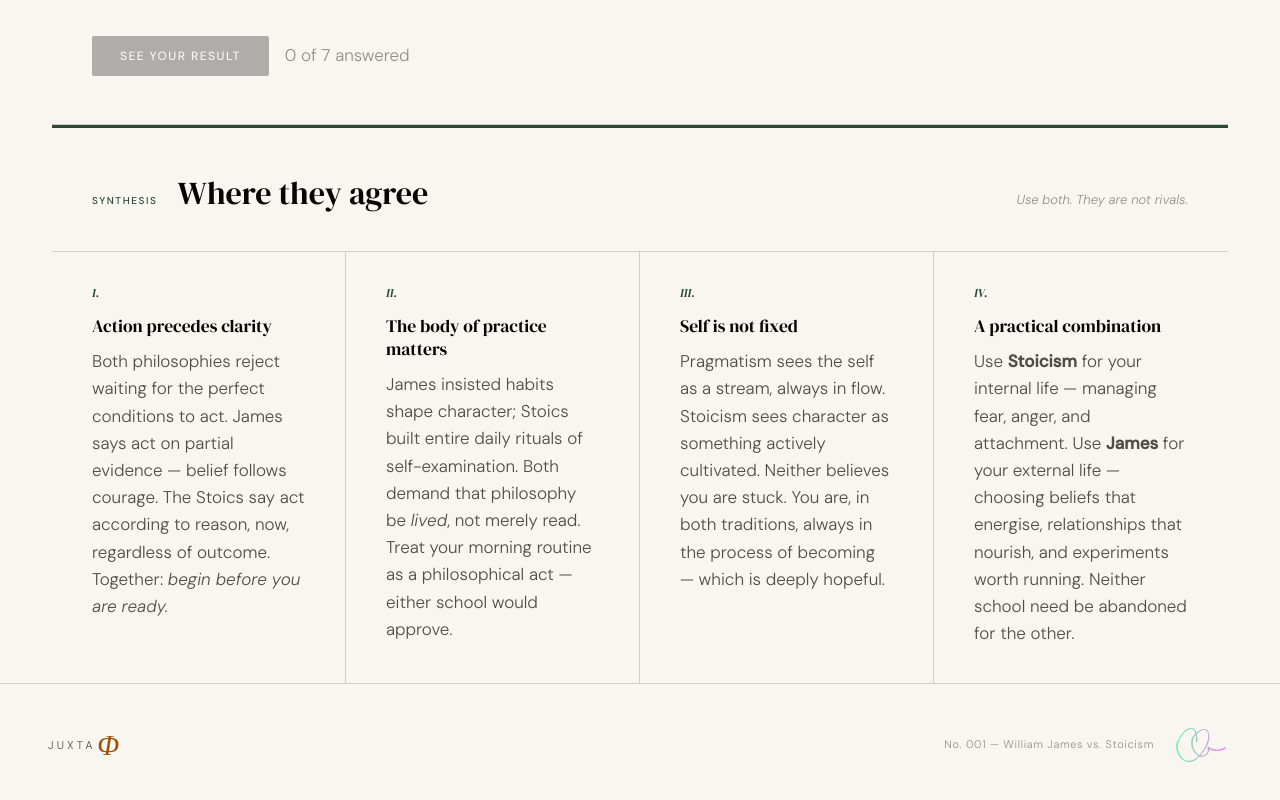
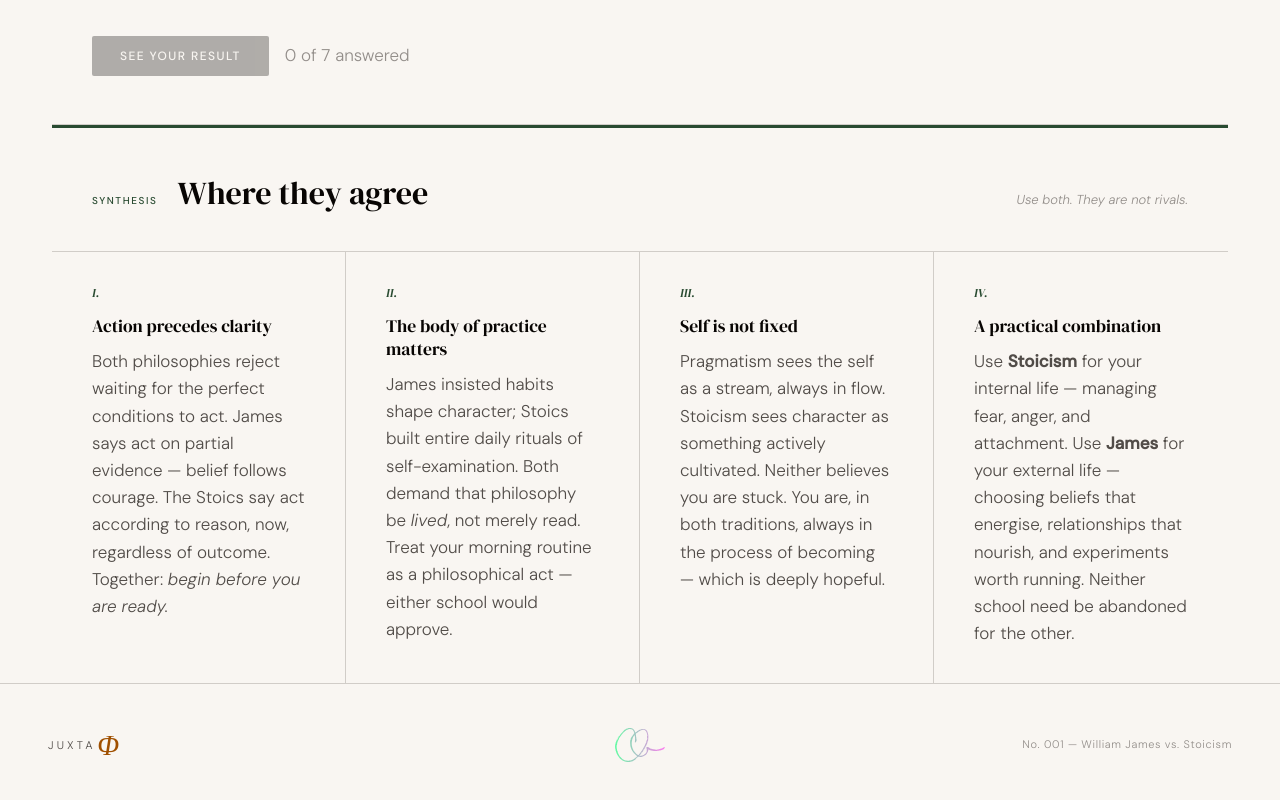
Before and after one commit to christianboyle/juxtaphi, a plain HTML site: page index.html in a window 1280 px wide. Shown: the part 6420-7220 px from the top of the page. Drawn offline with nearby package versions, Linux system fonts and the light colour scheme.

Commit message:
center sig

```diff
--- a/index.html
+++ b/index.html
@@ -725,9 +725,9 @@
   /* ── FOOTER ── */
   footer {
     padding: 40px 48px;
-    display: flex;
+    display: grid;
+    grid-template-columns: 1fr auto 1fr;
     align-items: center;
-    justify-content: space-between;
     border-top: 1px solid var(--rule);
   }
   .footer-wordmark {
@@ -741,6 +741,7 @@
     align-items: center;
     gap: 0.15em;
     line-height: 1;
+    justify-self: start;
   }
   .footer-wordmark .phi {
     font-family: 'DM Serif Display', serif;
@@ -750,11 +751,6 @@
     color: var(--james);
     line-height: 0.8;
   }
-  .footer-right {
-    display: flex;
-    align-items: center;
-    gap: 16px;
-  }
   .footer-sig {
     display: inline-flex;
     align-items: center;
@@ -763,6 +759,7 @@
     border-radius: 999px;
     opacity: 0.6;
     transition: opacity 0.15s ease;
+    justify-self: center;
   }
   .footer-sig:hover { opacity: 1; }
   .footer-sig-img {
@@ -775,6 +772,7 @@
     color: var(--ink-light);
     letter-spacing: 0.06em;
     font-weight: 300;
+    justify-self: end;
   }
 
   .scroll-hint {
@@ -1047,8 +1045,6 @@
 <!-- FOOTER -->
 <footer>
   <div class="footer-wordmark"><span>juxta</span><span class="phi">Φ</span></div>
-  <div class="footer-right">
-    <div class="footer-note" id="issue-footer-note"></div>
   <a
     class="footer-sig"
     href="https://christianboyle.com"
@@ -1058,7 +1054,7 @@
   >
     <img src="sig.svg" alt="Christian Boyle" class="footer-sig-img" />
   </a>
-  </div>
+  <div class="footer-note" id="issue-footer-note"></div>
 </footer>
 
 <script>
```
Lines whose indentation alone changed are shown as unchanged.
